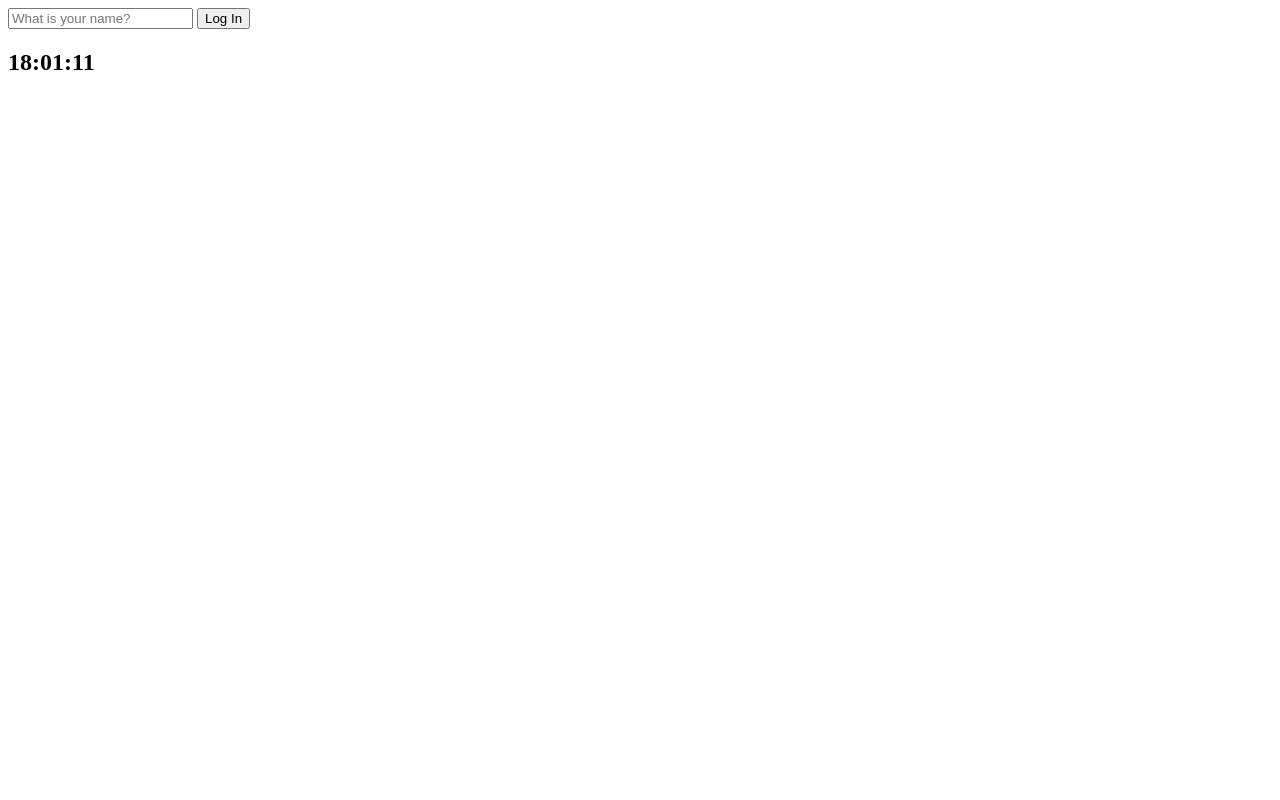
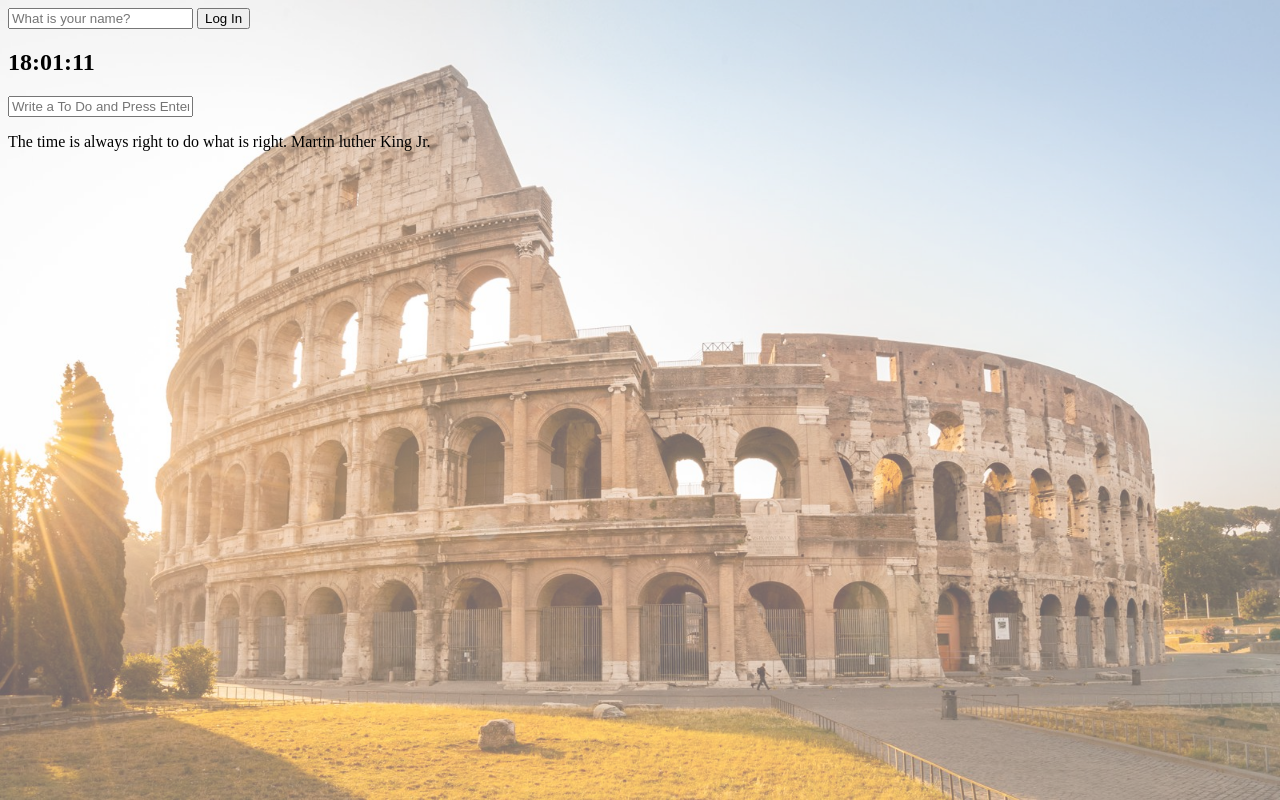
Before and after one commit to wonyj0228/momentum, a plain HTML site: page clone/index.html in a window 1280 px wide. Drawn offline with Linux system fonts and the light colour scheme.

Commit message:
Quotes, ToDo-List 생성
- Math.random(), round,ceil,floor
- document.createElement
- appendChild
- event.target.parentElement

```diff
--- a/clone/css/style.css
+++ b/clone/css/style.css
@@ -1,3 +1,13 @@
 .hidden {
   display: none;
 }
+
+.bgimage {
+  position: absolute;
+  width: 100%;
+  height: 100%;
+  left: 0;
+  top: 0;
+  z-index: -1;
+  opacity: 0.6;
+}
--- a/clone/index.html
+++ b/clone/index.html
@@ -18,8 +18,19 @@
     </form>
     <h2 id="clock">00:00</h2>
     <h1 id="greeting" class="hidden"></h1>
+    <form id="todo-form">
+      <input type="text" placeholder="Write a To Do and Press Enter" required />
+    </form>
+    <ul id="todo-list"></ul>
+    <div id="quote">
+      <span></span>
+      <span></span>
+    </div>
 
     <script src="js/greetings.js"></script>
     <script src="js/clock.js"></script>
+    <script src="js/quotes.js"></script>
+    <script src="js/background.js"></script>
+    <script src="js/todo.js"></script>
   </body>
 </html>
--- /dev/null
+++ b/clone/js/background.js
@@ -0,0 +1,10 @@
+const images = ['0.jpg', '1.jpg', '2.jpg'];
+
+const chosenImage = images[Math.floor(Math.random() * images.length)];
+
+const bgimage = document.createElement('img');
+
+bgimage.src = `img/${chosenImage}`;
+bgimage.className = 'bgimage';
+
+document.body.appendChild(bgimage);
--- /dev/null
+++ b/clone/js/quotes.js
@@ -0,0 +1,62 @@
+const quotes = [
+  {
+    quote: 'Every moment is a fresh beginning.',
+    author: 'T.S Eliot',
+  },
+  {
+    quote: 'Everything you can imagine is real.',
+    author: 'Pablo Picasso',
+  },
+  {
+    quote: 'Simplicity is the ultimate sophistication.',
+    author: 'Leonardo da vinci',
+  },
+  {
+    quote: 'What we think, we become.',
+    author: 'Buddha',
+  },
+  {
+    quote: 'Problems are not stop signs, they are guidelines.',
+    author: 'Robert H. Schuller',
+  },
+  {
+    quote: "I don't need it to be easy, I need it to be worth it.",
+    author: 'Lil Wayne',
+  },
+  {
+    quote: 'Never let you emotions overpower your intelligence',
+    author: 'Drake',
+  },
+  {
+    quote: 'Nothing lasts forever but at least we got these memories.',
+    author: 'J. Cloe',
+  },
+  {
+    quote: "Try to be a rainbow in someone's cloud.",
+    author: 'Maya Angelou',
+  },
+  {
+    quote: 'And still, I rise.',
+    author: 'Maya Angelou',
+  },
+  {
+    quote: 'The time is always right to do what is right.',
+    author: 'Martin luther King Jr.',
+  },
+];
+
+// Math.random() = 0이상 1미만의 난수를 반환
+// Math.round() = 반올림
+// Math.ceil() = 올림
+// Math.floor() = 내림
+// Math.random()
+// 최대값 : Math.random() * 최대값
+// 최소값 : Math.random() + 최소값
+// 최대,최소값 : Math.random() * (최대값-최소값) + 최소값
+const quote = document.querySelector('#quote span:first-child');
+const author = document.querySelector('#quote span:last-child');
+
+const todayQuote = quotes[Math.floor(Math.random() * quotes.length)];
+
+quote.innerText = todayQuote.quote;
+author.innerText = todayQuote.author;
--- /dev/null
+++ b/clone/js/todo.js
@@ -0,0 +1,36 @@
+const toDoForm = document.getElementById('todo-form');
+const toDoInput = toDoForm.querySelector('input');
+const toDoList = document.querySelector('#todo-list');
+
+function deleteToDo(event) {
+  // event.target = element. 이벤트가 발생한 element를 return해줌
+  // element.parentElement = 부모 element를 return. 자식 element까지 포함된채로 return됨.
+
+  const li = event.target.parentElement;
+  li.remove();
+}
+
+function paintToDo(newTodo) {
+  const li = document.createElement('li');
+  const span = document.createElement('span');
+  const button = document.createElement('button');
+
+  span.innerText = newTodo;
+  button.innerText = '❌';
+
+  li.appendChild(span);
+  li.appendChild(button);
+
+  toDoList.appendChild(li);
+
+  button.addEventListener('click', deleteToDo);
+}
+
+function handleToDoSubmit(event) {
+  event.preventDefault();
+  const newToDo = toDoInput.value;
+  toDoInput.value = '';
+  paintToDo(newToDo);
+}
+
+toDoForm.addEventListener('submit', handleToDoSubmit);
```
Also changed, not shown: clone/img/0.jpg (added), clone/img/1.jpg (added), clone/img/2.jpg (added).
